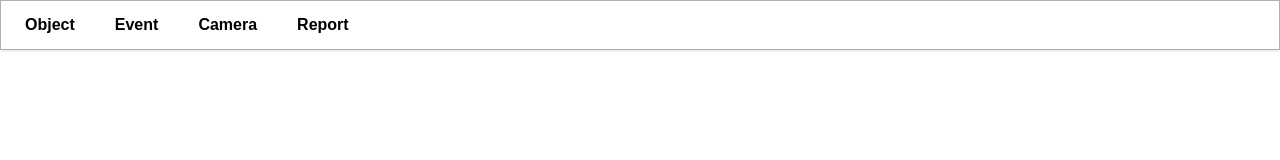
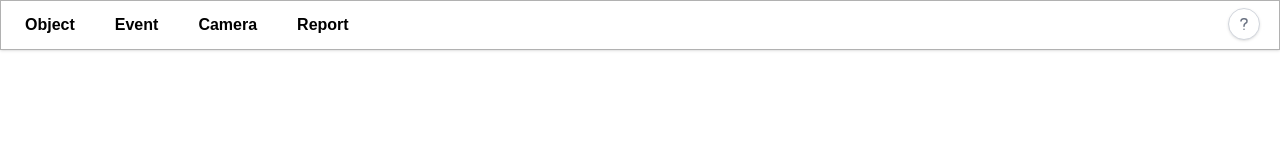
Before and after one commit to CapstoneDesign2-C3/Frontend, a Next.js app: page / in a window 1280 px wide. Shown: the top 160 px of the page. Built offline with nearby package versions, Linux system fonts and the light colour scheme.

Commit message:
Feat : 헤더에 ChatbotButton 추가

```diff
--- a/components/header/Header.tsx
+++ b/components/header/Header.tsx
@@ -1,3 +1,5 @@
+import ChatbotButton from "@/components/ChatbotButton";
+
 function CommonHeader() {
   return (
     <header className="bg-white shadow border-[1px] border-[#b1b1b1]">
@@ -11,6 +13,7 @@ function CommonHeader() {
           </li>
         </ul>
       </nav>
+      <ChatbotButton />
     </header>
   );
 };
```
